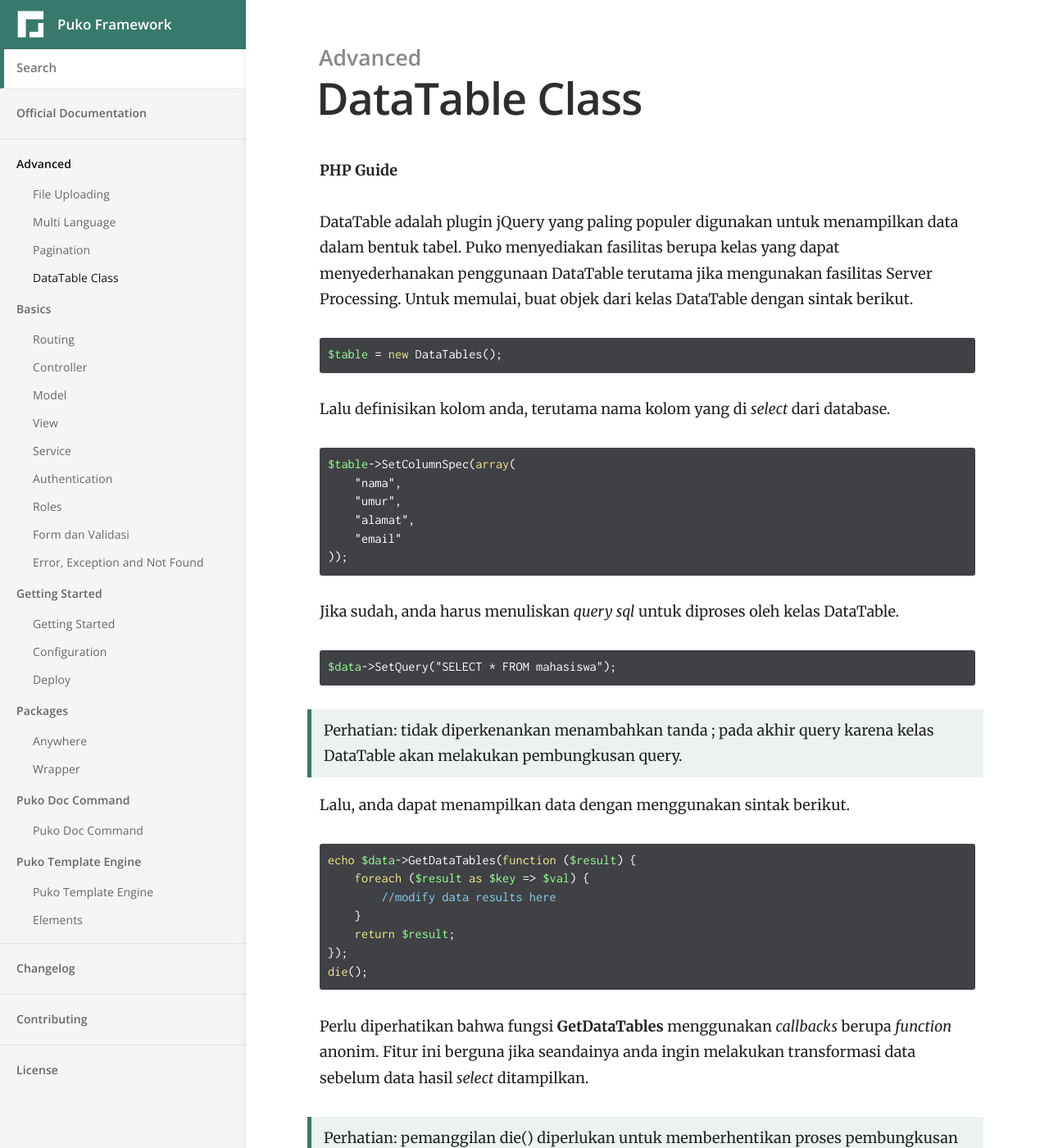
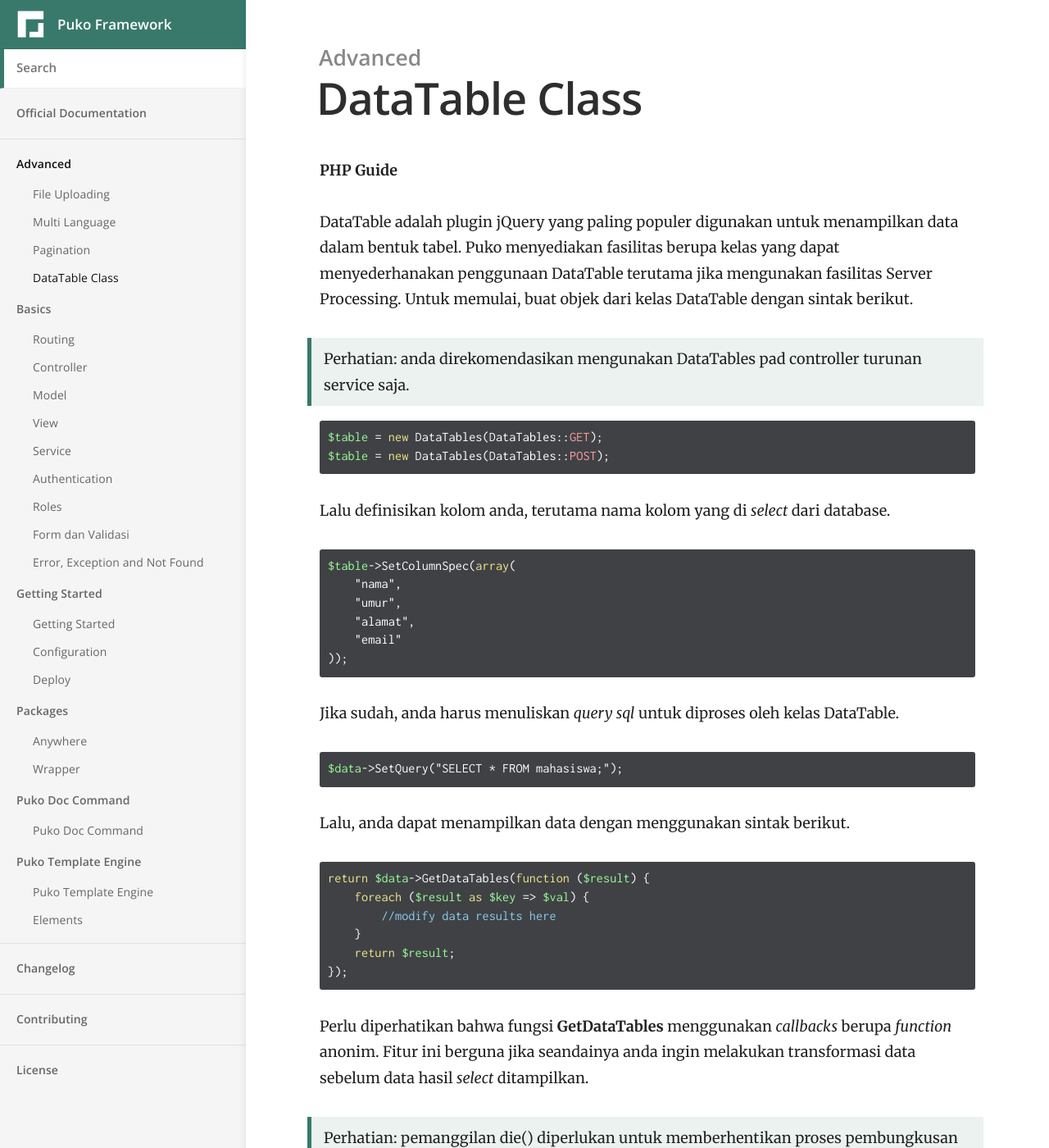
Before and after one commit to Velliz/pudo, a Jekyll site: the page built from _docs/advanced/datatables.md, in a window 1280 px wide and 1400 px high. Shown: the whole window at 82% size. Built offline with Jekyll 4.4.1, drawn with Linux system fonts in a browser that asks for light colours; some of the changed text lies outside the part shown.

Commit message:
update data tables article

````diff
--- a/_docs/advanced/datatables.md
+++ b/_docs/advanced/datatables.md
@@ -10,8 +10,11 @@ DataTable adalah plugin jQuery yang paling populer digunakan untuk menampilkan d
 Puko menyediakan fasilitas berupa kelas yang dapat menyederhanakan penggunaan DataTable terutama jika mengunakan
 fasilitas Server Processing. Untuk memulai, buat objek dari kelas DataTable dengan sintak berikut.
 
+> Perhatian: anda direkomendasikan mengunakan DataTables pad controller turunan service saja.
+
 ```php
-$table = new DataTables();
+$table = new DataTables(DataTables::GET);
+$table = new DataTables(DataTables::POST);
 ```
 
 Lalu definisikan kolom anda, terutama nama kolom yang di *select* dari database.
@@ -28,21 +31,18 @@ $table->SetColumnSpec(array(
 Jika sudah, anda harus menuliskan *query sql* untuk diproses oleh kelas DataTable.
 
 ```php
-$data->SetQuery("SELECT * FROM mahasiswa");
+$data->SetQuery("SELECT * FROM mahasiswa;");
 ```
-
-> Perhatian: tidak diperkenankan menambahkan tanda ; pada akhir query karena kelas DataTable akan melakukan pembungkusan query.
 
 Lalu, anda dapat menampilkan data dengan menggunakan sintak berikut.
 
 ```php
-echo $data->GetDataTables(function ($result) {
+return $data->GetDataTables(function ($result) {
     foreach ($result as $key => $val) {
         //modify data results here
     }
     return $result;
 });
-die();
 ```
 
 Perlu diperhatikan bahwa fungsi **GetDataTables** menggunakan *callbacks* berupa *function* anonim.
@@ -88,8 +88,16 @@ $('#table-printed').DataTable({
         data: {},
         type: "GET",
         dataType: "json",
-        complete: function (evt) {
-            //kode ketika berhasil
+        dataFilter: function (data) {
+            var json = $.parseJSON(data);
+            json.draw = json.data.draw;
+            json.recordsTotal = json.data.recordsTotal;
+            json.recordsFiltered = json.data.recordsFiltered;
+            json.data = json.data.data;
+            if (json.data.error !== null) {
+                json.error = json.data.error;
+            }
+            return json.stringify(json);
         }
     },
     columns: [
````
